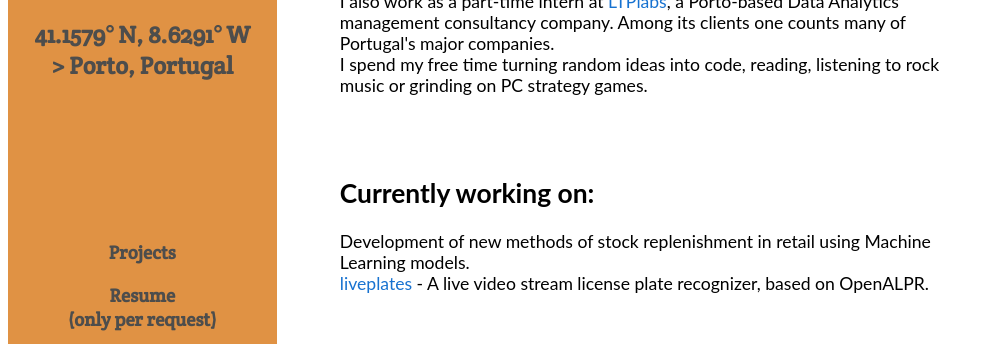
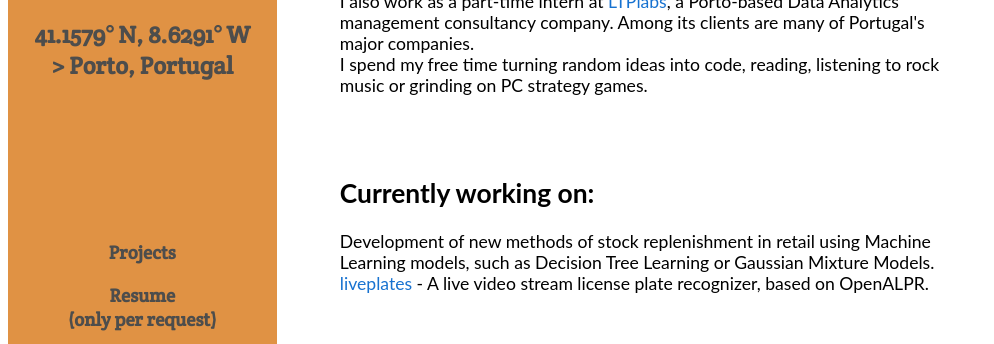
Before and after one commit to Laxnring/Laxnring.github.io, a plain HTML site: page index.html in a window 1280 px wide. Shown: the part 292-636 px from the top of the page, without its empty margins (0-994 px from the left). Drawn offline with Linux system fonts and the light colour scheme.

Commit message:
Update index.html

```diff
--- a/index.html
+++ b/index.html
@@ -53,7 +53,7 @@
                     <a href="https://www.up.pt">U.Porto</a> (PT).
                     <br>
                     I also work as a part-time intern at <a href="https://www.ltplabs.com/">LTPlabs</a>, a Porto-based Data Analytics
-                    management consultancy company. Among its clients one counts many of Portugal's major companies.
+                    management consultancy company. Among its clients are many of Portugal's major companies.
                     <br>
                     I spend my free time turning random ideas into code, reading, listening to rock music or grinding on PC strategy games.
                 </p>
@@ -63,7 +63,8 @@
                     Currently working on:
                 </h2>
                 <p>
-                    Development of new methods of stock replenishment in retail using Machine Learning models.
+                    Development of new methods of stock replenishment in retail using Machine Learning models, such as Decision Tree
+                    Learning or Gaussian Mixture Models.
                     <br>
                     <a href="https:/www.github.com/Laxnring/liveplates">liveplates</a> - A live video stream license plate recognizer,
                     based on OpenALPR.
```
